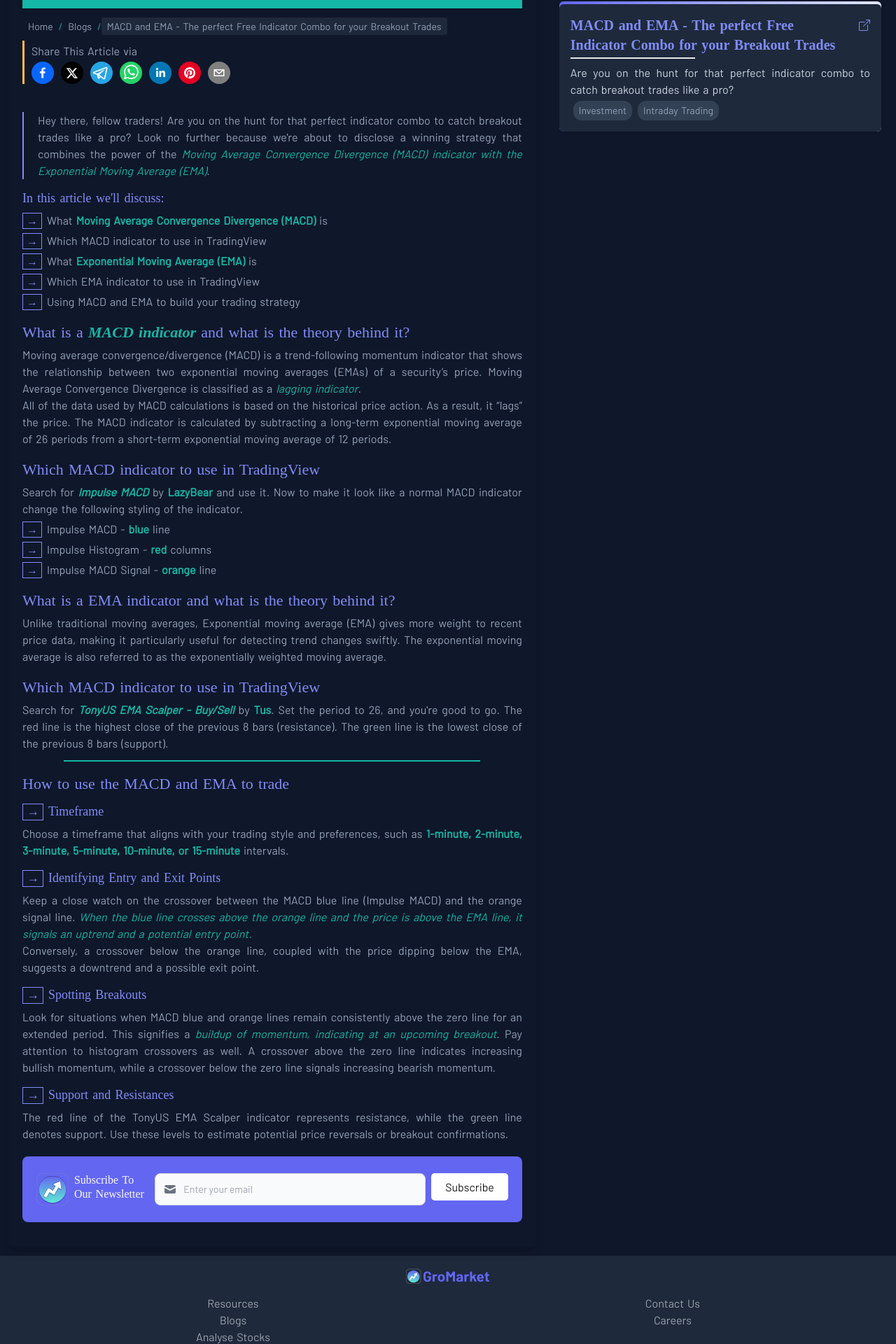
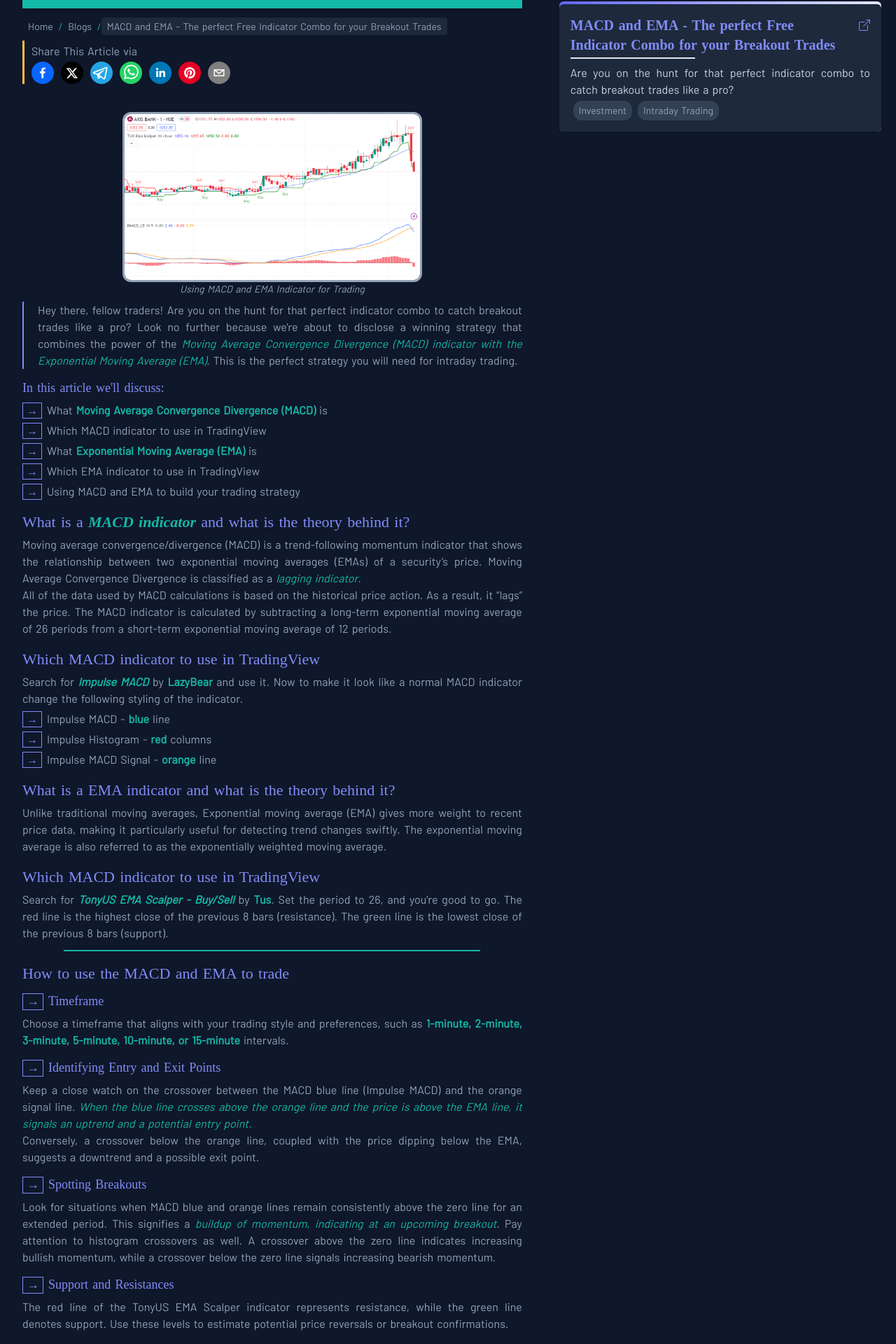
Before and after one commit to devkoustavdas/gromarket-website, a React (Vite) app: page /blogs/ema-and-macd-for-intraday-trading in a window 1280 px wide. Shown: the part 300-2220 px from the top of the page at 70% size. Built offline with nearby package versions, Linux system fonts and the light colour scheme; a web font is replaced by a local one.

Commit message:
blog addition

```diff
--- a/src/Blogs/Blogs/EMAandMACD.jsx
+++ b/src/Blogs/Blogs/EMAandMACD.jsx
@@ -1,4 +1,5 @@
 import BlogTemplate from '../BlogTemplate';
+import Img from "../../components/Html.jsx/Img";
 import styles from "../../content.module.css";
 
 const EMAandMACD = () => {
@@ -11,8 +12,10 @@
               link={"ema-and-macd-for-intraday-trading"}
               content={
                   <section className={styles.content}>
-                      <blockquote>Hey there, fellow traders! Are you on the hunt for that perfect indicator combo to catch breakout trades like a pro? Look no further because we&#39;re about to disclose a winning strategy that combines the power of the <em>Moving Average Convergence Divergence (MACD) indicator with the Exponential Moving Average (EMA)</em>. </blockquote>
+                      <Img name='Using MACD and EMA Indicator for Trading.png' describe={"Using MACD and EMA Indicator for Trading"} />
+                      <blockquote>Hey there, fellow traders! Are you on the hunt for that perfect indicator combo to catch breakout trades like a pro? Look no further because we&#39;re about to disclose a winning strategy that combines the power of the <em>Moving Average Convergence Divergence (MACD) indicator with the Exponential Moving Average (EMA)</em>. This is the perfect strategy you will need for intraday trading.</blockquote>
                       <h3 id="in-this-article-we-ll-discuss-">In this article we&#39;ll discuss:</h3>
+                      <h2 className="sr-only">Moving Average Convergence Divergence (MACD) and Exponential Moving Average (EMA) -The perfect Free Indicator Combo on TradingView.com for your Breakout Trades in your Intraday Trading</h2>
                       <ul>
                           <li>What <strong>Moving Average Convergence Divergence (MACD)</strong> is</li>
                           <li>Which MACD indicator to use in TradingView</li>
--- a/src/components/Html.jsx/Logo.jsx
+++ b/src/components/Html.jsx/Logo.jsx
@@ -6,8 +6,8 @@
 
     return (
         <Link to={"/"} className="no-underline">
-            <div title="GroMarket Financial Services" aria-label="GroMarket Official Logo" className='mb-2'>
-                <img src={logo} alt="GroMarket Financial Services" style={{
+            <div aria-label="GroMarket Official Logo" className='mb-2'>
+                <img src={logo} loading='eager' alt="GroMarket Financial Services" title="GroMarket Financial Services" style={{
                     width: `${40*size}px`
                 }} />
             </div>
--- a/src/components/Html.jsx/Meta.jsx
+++ b/src/components/Html.jsx/Meta.jsx
@@ -7,7 +7,7 @@
             <link rel="canonical" href={`${siteLink}/${link}`} />
             <meta name="description" content={description} />
             <meta name="author" content="Koustav Das" />
-            <meta name="keywords" content={`Gromarket, ${keyword}`} />
+            <meta name="keywords" content={`Gromarket, Finance, ${keyword}`} />
             <title>{title}</title>
             <meta property="og:title" content={title} />
             <meta property="og:description" content={description} />
--- a/src/pages/Footer.jsx
+++ b/src/pages/Footer.jsx
@@ -1,12 +1,13 @@
 import { Link } from "react-router-dom"
 import Logo from "../components/Html.jsx/Logo";
+import {siteLink} from "../siteLink";
 
 const currentYear = new Date().getFullYear();
 
 const Footer = () => {
   return (
     <footer className=" bg-slate-800 py-2 px-3 min-h-fit">
-      <div className="flex flex-col md:flex-row gap-1 md:gap-3 justify-center my-2 w-fit mx-auto"><Logo size={3} /></div>
+      <div className="flex flex-col md:flex-row gap-1 md:gap-3 justify-center my-2 w-fit mx-auto"><a href={siteLink} target="_blank" rel="noopener noreferrer"><Logo size={3} /></a></div>
       <div className='text-gray-400 flex flex-row justify-around text-center'>
         <div className="flex flex-col">
           <Link to={"/resources"} className="hover:text-slate-300 hover:underline hover:underline-offset-2">Resources</Link>
@@ -20,7 +21,7 @@
       </div>
       <hr className="my-2 border-gray-500 sm:mx-auto" />
       <div className="sm:flex sm:items-center sm:justify-between">
-        <span className="text-sm text-slate-500 sm:text-center">GroMarket © 2023 - {currentYear} - All Rights Reserved
+        <span className="text-sm text-slate-500 sm:text-center"><a href={siteLink} target="_blank" rel="noopener noreferrer">GroMarket</a> © 2023 - {currentYear} - All Rights Reserved
         </span>
         <div className="flex gap-2 mt-4 sm:justify-center sm:mt-0">
           <a target="_blank" rel="noopener noreferrer" href="https://www.linkedin.com/company/gromarket-services/" className="text-slate-500 hover:text-slate-300">
```
Also changed, not shown: src/assets/Using MACD and EMA Indicator for Trading.png (added).
